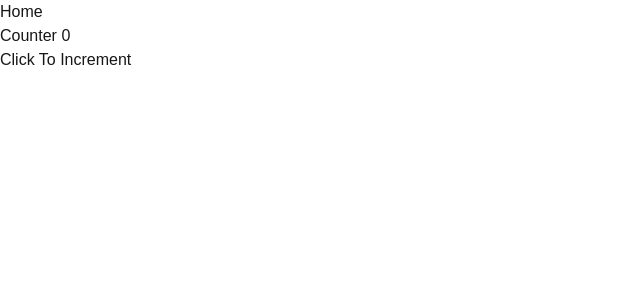
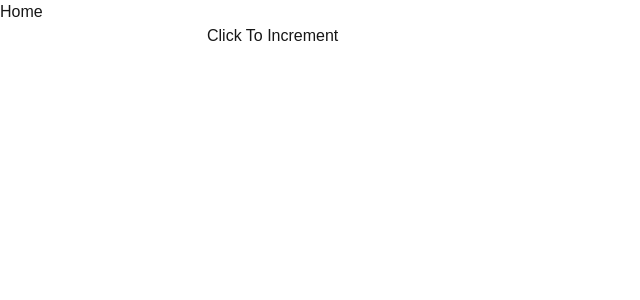
Before and after one commit to zicomicro/my-app, a Next.js app: page / in a window 1280 px wide. Shown: the top 300 px of the page, without its empty margins (0-640 px from the left). Built offline with nearby package versions, Linux system fonts and the light colour scheme.

Commit message:
hook useRef

```diff
--- a/app/page.tsx
+++ b/app/page.tsx
@@ -1,33 +1,30 @@
 'use client'
-import { useEffect,useState } from "react";
+import { useEffect,useRef,useState } from "react";
 
 
 
 function Home() {
 
 
-  const [counter , setCounter] = useState<number>(0);
-  const [success , setSuccess] = useState<boolean>(false);
+  const inputRef = useRef<HTMLInputElement>(null);
 
-function handelClick () {
-  setCounter(counter + 1);
-  if(counter === 10) {
-    setSuccess(true);
+  const handelClick = () => {
+    if(inputRef.current)
+    inputRef.current.focus();
   }
-}
-useEffect (() =>{
 
-    console.log("Event has been Triggered");
+  function getText(e) {
+    console.log(e.target.value);
 
-
-}, [success])
+  }
 
   let hidenDescription = true;
   return (
     <div>
       <main>
        <h1>Home</h1>
-       <div>Counter {counter}</div>
+
+       <input ref={inputRef} onChange={getText} />
        <button onClick={handelClick}>Click To Increment</button>
 
       </main>
```
